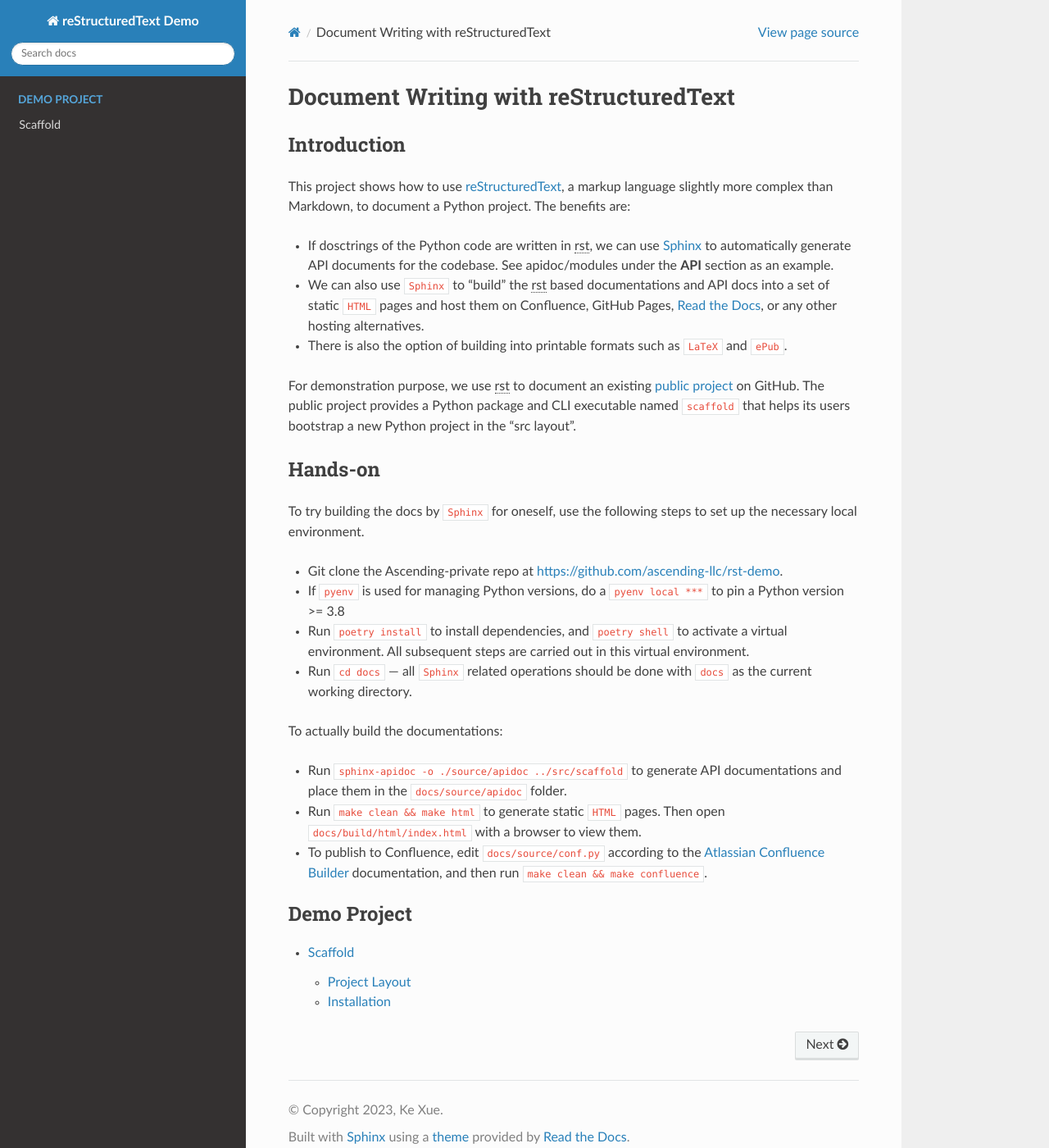
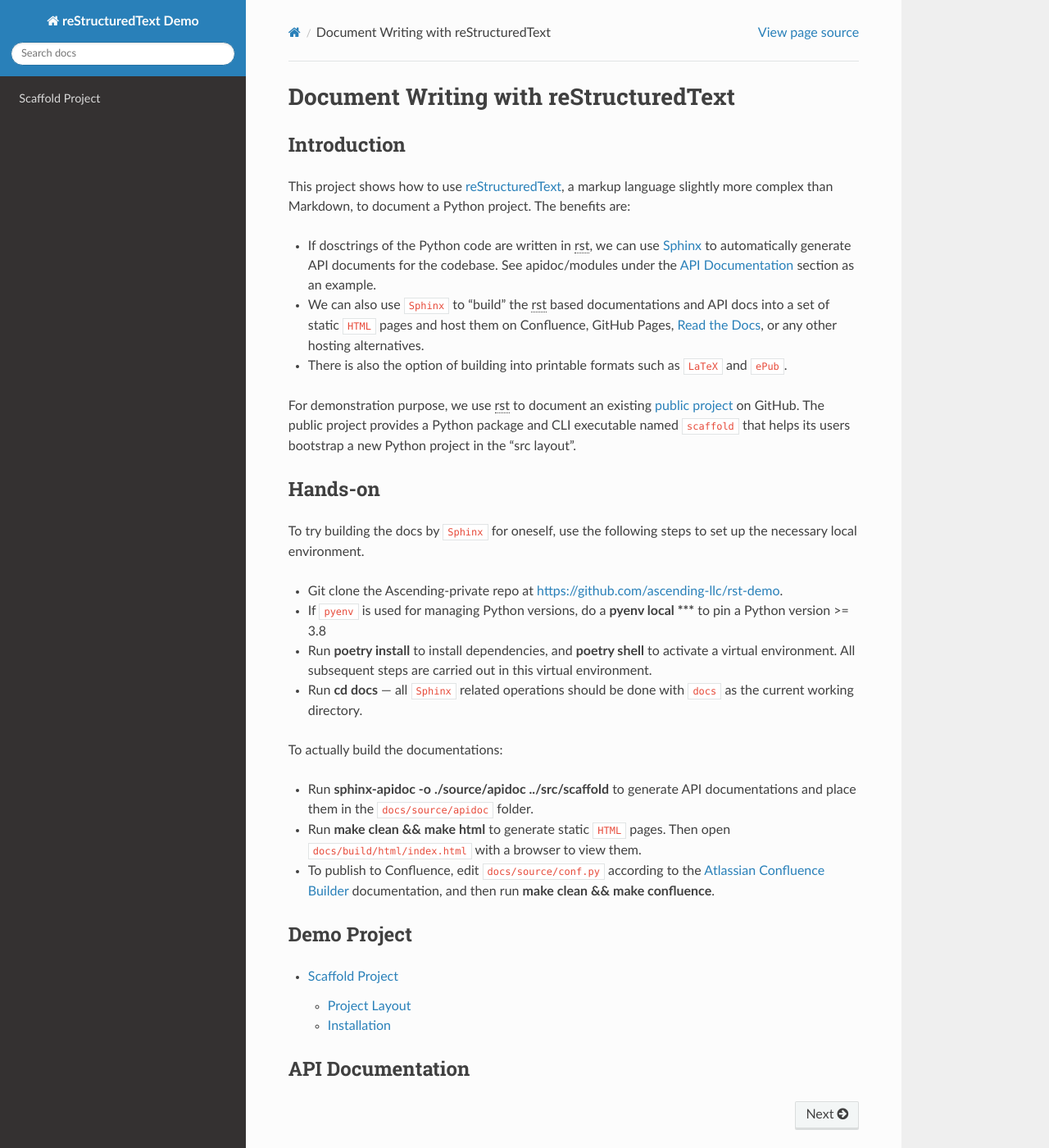
Before and after one commit to ascending-llc/rst-demo, a Sphinx documentation site: the page built from docs/source/index.rst, in a window 1280 px wide and 1400 px high. Shown: the whole window at 82% size. Built offline with Sphinx 7.4.7 and the Read the Docs theme 2.0.0, drawn with Linux system fonts in a browser that asks for light colours; pages that are not in the unit, such as notebooks, are missing from menus.

Commit message:
fix: Style adjustment after build into confluence

```diff
--- a/docs/source/index.rst
+++ b/docs/source/index.rst
@@ -33,34 +34,40 @@ To try building the docs by ``Sphinx`` for oneself, use the following steps to s
 
 * Git clone the Ascending-private repo at https://github.com/ascending-llc/rst-demo.
 
-* If ``pyenv`` is used for managing Python versions, do a :code:`pyenv local ***` to pin a Python version >= 3.8
+* If ``pyenv`` is used for managing Python versions, do a :command:`pyenv local ***` to pin a Python version >= 3.8
 
-* Run :code:`poetry install` to install dependencies, and :code:`poetry shell` to activate a virtual environment.
+* Run :command:`poetry install` to install dependencies, and :command:`poetry shell` to activate a virtual environment.
   All subsequent steps are carried out in this virtual environment.
 
-* Run :code:`cd docs` --- all ``Sphinx`` related operations should be done with :file:`docs` as the current working
+* Run :command:`cd docs` --- all ``Sphinx`` related operations should be done with :file:`docs` as the current working
   directory.
 
 To actually build the documentations:
 
-* Run :code:`sphinx-apidoc -o ./source/apidoc ../src/scaffold` to generate API documentations and place them in the
+* Run :command:`sphinx-apidoc -o ./source/apidoc ../src/scaffold` to generate API documentations and place them in the
   :file:`docs/source/apidoc` folder.
 
-* Run :code:`make clean && make html` to generate static ``HTML`` pages. Then open :file:`docs/build/html/index.html`
+* Run :command:`make clean && make html` to generate static ``HTML`` pages. Then open :file:`docs/build/html/index.html`
   with a browser to view them.
 
 * To publish to Confluence, edit :file:`docs/source/conf.py` according to the
   `Atlassian Confluence Builder <https://sphinxcontrib-confluencebuilder.readthedocs.io/en/stable/configuration/>`_
-  documentation, and then run :code:`make clean && make confluence`.
+  documentation, and then run :command:`make clean && make confluence`.
+
+Demo Project
+------------
 
 .. toctree::
    :maxdepth: 2
-   :caption: Demo Project
 
    project
 
+.. _api_doc:
+
+API Documentation
+-----------------
+
 .. toctree::
    :maxdepth: 3
-   :caption: API
 
    apidoc/modules
```
Also changed, not shown: other parts of docs/source/index.rst (+2 -1 lines), docs/source/project.rst (+25 -25 lines).
